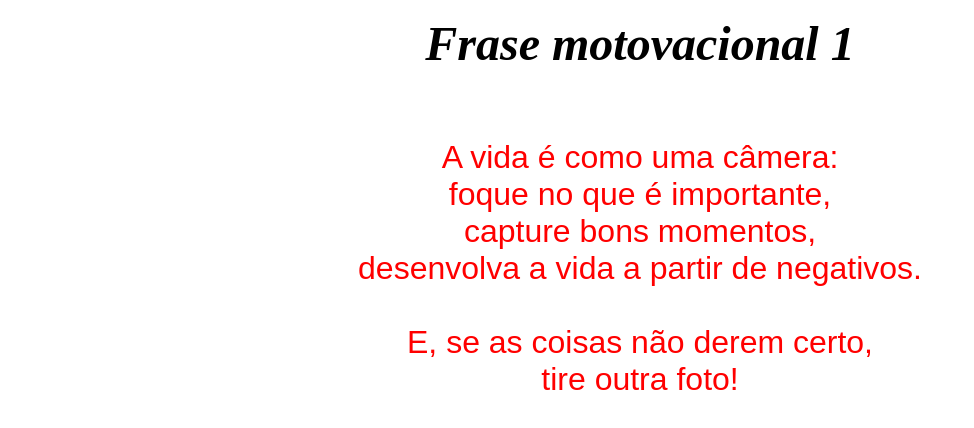
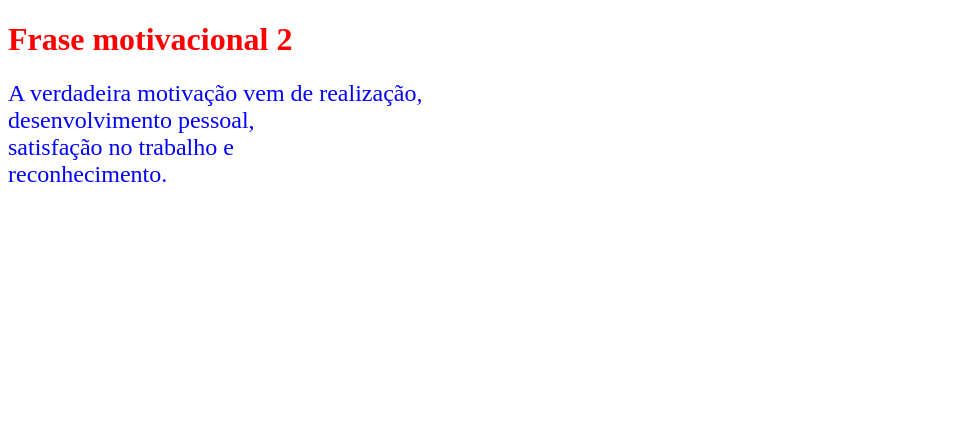
Before and after one commit to luizfcruz/projeto_1_modulo_1, a plain HTML site: page index.html in a window 1280 px wide. Shown: the whole page, without its empty margins (0-974 px from the left). Drawn offline with Linux system fonts and the light colour scheme.

Commit message:
Mensagem motivacional 2

```diff
--- a/index.html
+++ b/index.html
@@ -7,12 +7,8 @@
     <title>Document</title>
 </head>
 <body>
-   <p><center><font size="14"><b><i>Frase motovacional 1</i></b></font></center></p><br><br>
-   <p><center><font size="6" face="arial" color="red"> A vida é como uma câmera:<br>
-    foque no que é importante,<br>
-    capture bons momentos,<br>
-    desenvolva a vida a partir de negativos.<br><br>
-    E, se as coisas não derem certo,<br>
-    tire outra foto!</font></center></p>
+    <h1><font color="red">Frase motivacional 2 </font></h2>
+    <p><font size="5" color="blue">A verdadeira motivação vem de realização,<br>
+     desenvolvimento pessoal,<br>satisfação no trabalho e<br>reconhecimento.</font></p>
 </body>
 </html>
```
